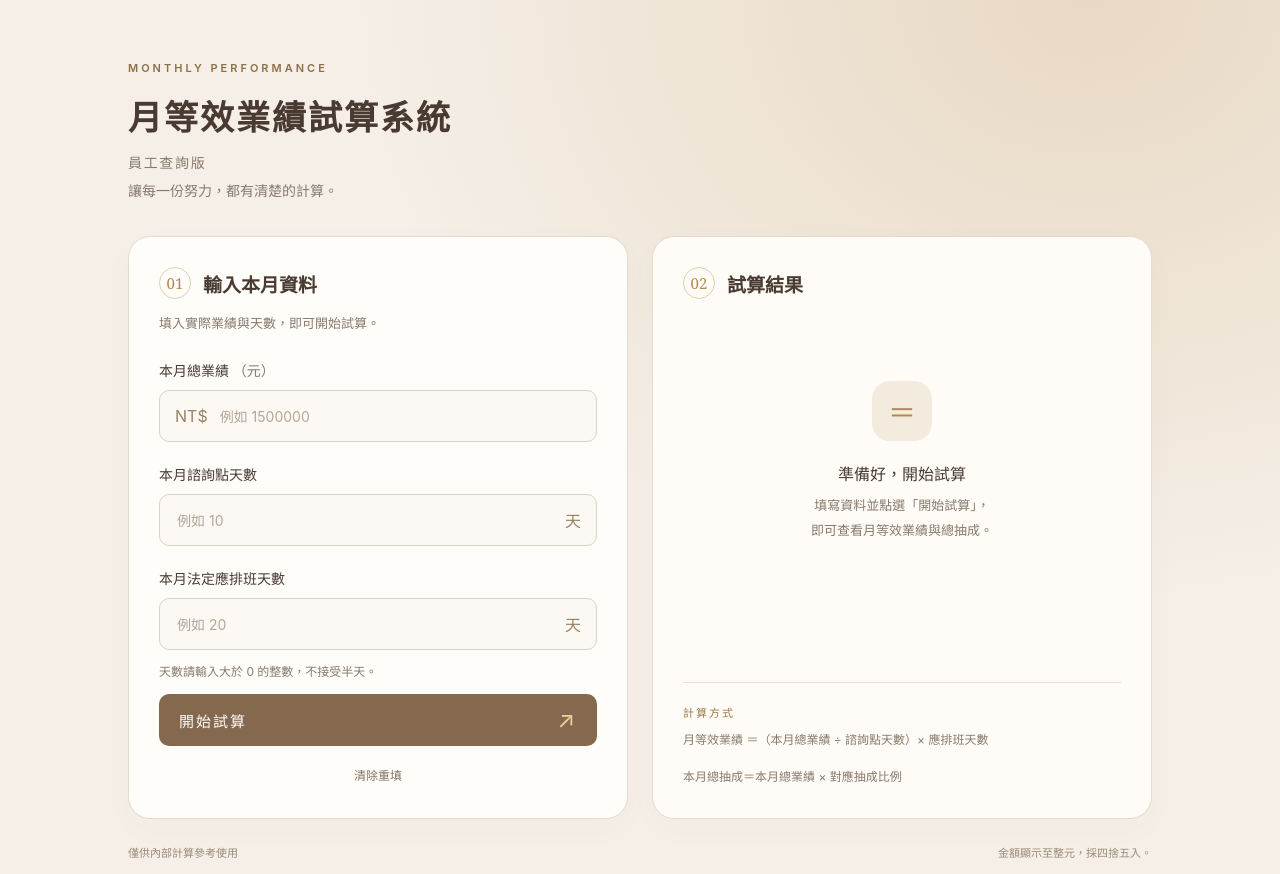
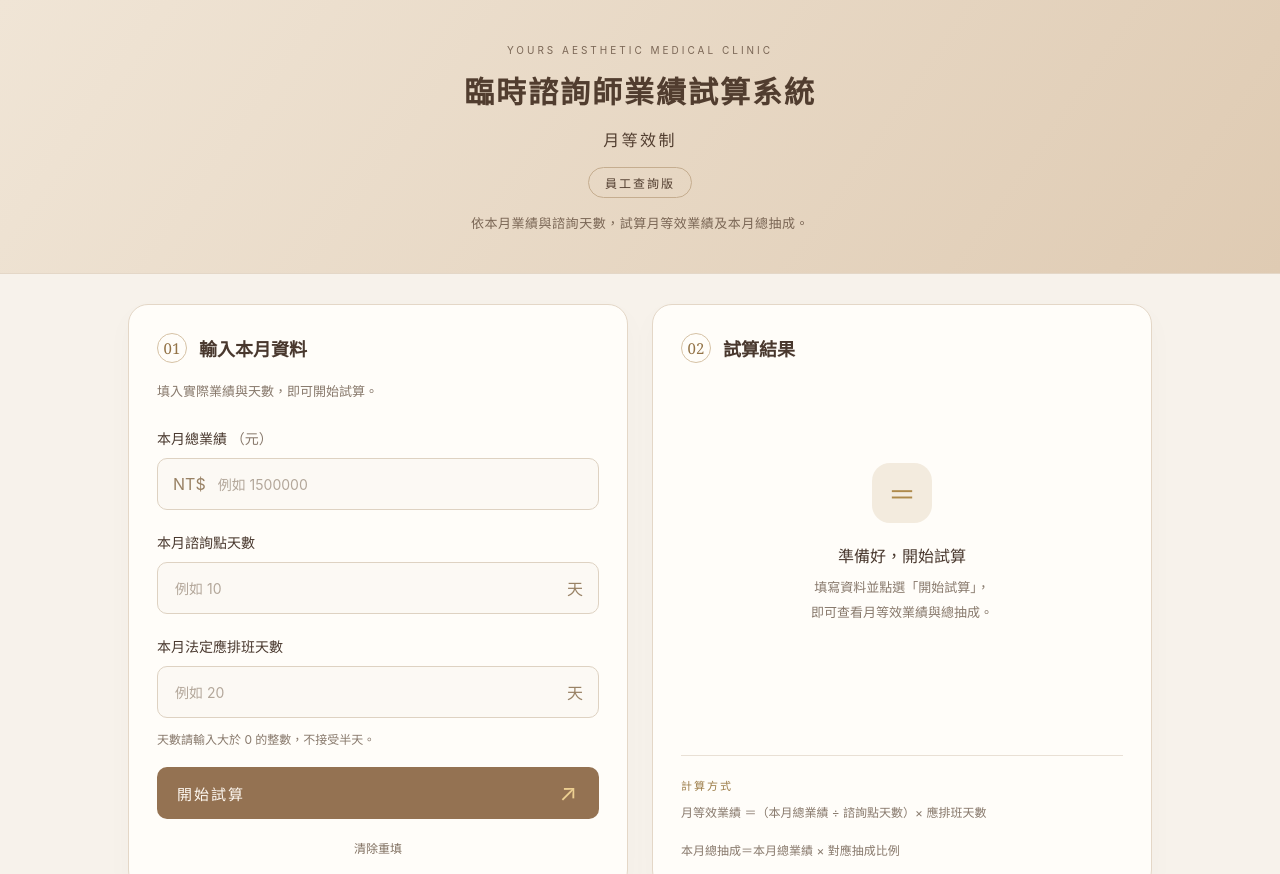
Before and after one commit to ursclinic/monthly-performance-calculator-staff, a plain HTML site: page index.html in a window 1280 px wide. Shown: the top 874 px of the page. Drawn offline with Linux system fonts and the light colour scheme.

Commit message:
Add files via upload

```diff
--- a/index.html
+++ b/index.html
@@ -3,13 +3,38 @@
 <head>
 <meta charset="utf-8"><meta name="viewport" content="width=device-width, initial-scale=1">
 <meta name="description" content="輸入本月業績與工作天數，試算月等效業績及本月總抽成。">
-<title>月等效業績試算系統</title>
+<title>臨時諮詢師業績試算系統｜月等效制｜員工查詢版</title>
 <link rel="stylesheet" href="style.css">
 <script src="calculator.js" defer></script><script src="app.js" defer></script>
-</head>
+<style>:root{--page-bg:#f7f2eb;--hero:linear-gradient(125deg,#f0e5d6,#dfcbb3);--hero-ink:#513d2f;--hero-muted:#7a6655;--edge:#e4d7c7;--role-edge:#c5ad8f;--button:#947252;--button-hover:#795b40;--total:linear-gradient(125deg,#f0e3cf,#e2ceb1);--total-edge:#d6be9b;--total-ink:#513d2f;--total-muted:#766047;--table-head:#dfcbb3;--table-ink:#513d2f}
+body{font-family:-apple-system,BlinkMacSystemFont,"PingFang TC","Microsoft JhengHei",sans-serif;background:var(--page-bg);color:#49382e;background-image:none}
+.suite-header{padding:44px 24px 38px;text-align:center;background:var(--hero);color:var(--hero-ink);border-bottom:1px solid var(--edge)}
+.suite-header .suite-brand{font-size:10px;letter-spacing:3px;color:var(--hero-muted);margin:0 0 14px}
+.suite-header h1{font-family:inherit;font-size:30px;line-height:1.5;letter-spacing:2px;font-weight:600;margin:0 0 12px;color:var(--hero-ink)}
+.suite-header .suite-role{display:inline-block;font-size:12px;letter-spacing:2px;border:1px solid var(--role-edge);padding:6px 16px;border-radius:30px;color:var(--hero-ink);margin:0 0 14px}
+.suite-header .suite-description{font-size:13px;line-height:1.8;letter-spacing:.04em;color:var(--hero-muted);margin:0}
+.page,main{max-width:1080px;margin:0 auto;padding:30px 28px 32px}
+.top-row,.workspace{display:grid;grid-template-columns:1fr 1fr;gap:24px;align-items:stretch}
+.card{border-radius:20px;padding:28px;background:#fffdf9;border:1px solid var(--edge);box-shadow:0 10px 30px #49382e06}
+.section-label,.section-head{display:flex;align-items:center;gap:12px;margin:0 0 18px}
+.section-label:before{display:none}.section-label span,.section-head h2{font-size:18px;font-weight:600;letter-spacing:0;color:#49382e}
+.suite-step,.step{display:grid;place-items:center;width:30px;height:30px;flex-shrink:0;border:1px solid #d6c2a5;border-radius:50%;font:15px Georgia,serif;color:#937347}
+.fields{gap:0}.field{gap:0}.field label{font-size:14px;font-weight:500;color:#655347;margin:22px 0 10px;letter-spacing:0}
+.field input{height:52px;background:#faf6f0;border-color:#ded1c1;border-radius:10px;font-size:17px;color:#49382e}
+.btn-calc,.primary{height:52px;background:var(--button);color:#fffaf3;border-radius:10px;margin-top:20px;letter-spacing:2px;font-size:15px}
+.btn-calc:hover,.primary:hover{background:var(--button-hover);opacity:1}
+.result-total,.commission{background:var(--total);border:1px solid var(--total-edge);border-radius:12px;padding:20px;display:flex;flex-direction:column;align-items:flex-start;gap:10px}
+.result-total .label,.commission span{font-size:13px;color:var(--total-muted)}
+.result-total .value,.commission strong{font-size:34px;color:var(--total-ink);font-weight:600;overflow-wrap:anywhere}
+.result-row{padding:16px 0}.result-row .label,.result-row .value{font-size:13px}.result-row .label{color:#817163}
+.result-empty{min-height:325px}.result-empty p{font-size:13px;line-height:1.9}.full{margin-top:24px}
+thead tr{background:var(--table-head)}thead th{color:var(--table-ink);padding:14px;font-size:12px}tbody td{padding:12px 14px}
+footer{color:#8a796a;font-size:11px;line-height:1.8}
+@media(max-width:700px){.suite-header{padding:32px 18px 28px}.suite-header h1{font-size:24px;letter-spacing:1px}.page,main{padding:24px 18px}.top-row,.workspace{grid-template-columns:1fr;gap:18px}.card{padding:24px}.result-empty{min-height:220px}}
+</style></head>
 <body>
+<header class="suite-header"><p class="suite-brand">YOURS AESTHETIC MEDICAL CLINIC</p><h1>臨時諮詢師業績試算系統</h1><p class="suite-scheme" style="font-size:16px;letter-spacing:.15em;color:var(--hero-ink);margin:0 0 16px">月等效制</p><p class="suite-role">員工查詢版</p><p class="suite-description">依本月業績與諮詢天數，試算月等效業績及本月總抽成。</p></header>
 <main>
-<header><span class="eyebrow">MONTHLY PERFORMANCE</span><h1>月等效業績試算系統</h1><p class="staff-edition" style="font-size:14px;letter-spacing:.12em;margin:8px 0;">員工查詢版</p><p>讓每一份努力，都有清楚的計算。</p></header>
 <div class="workspace">
 <section class="card input-card" aria-labelledby="input-title"><div class="section-head"><span class="step">01</span><h2 id="input-title">輸入本月資料</h2></div><p class="subtext">填入實際業績與天數，即可開始試算。</p>
 <form id="calculator" novalidate>
```
Also changed, not shown: 1 other file.
